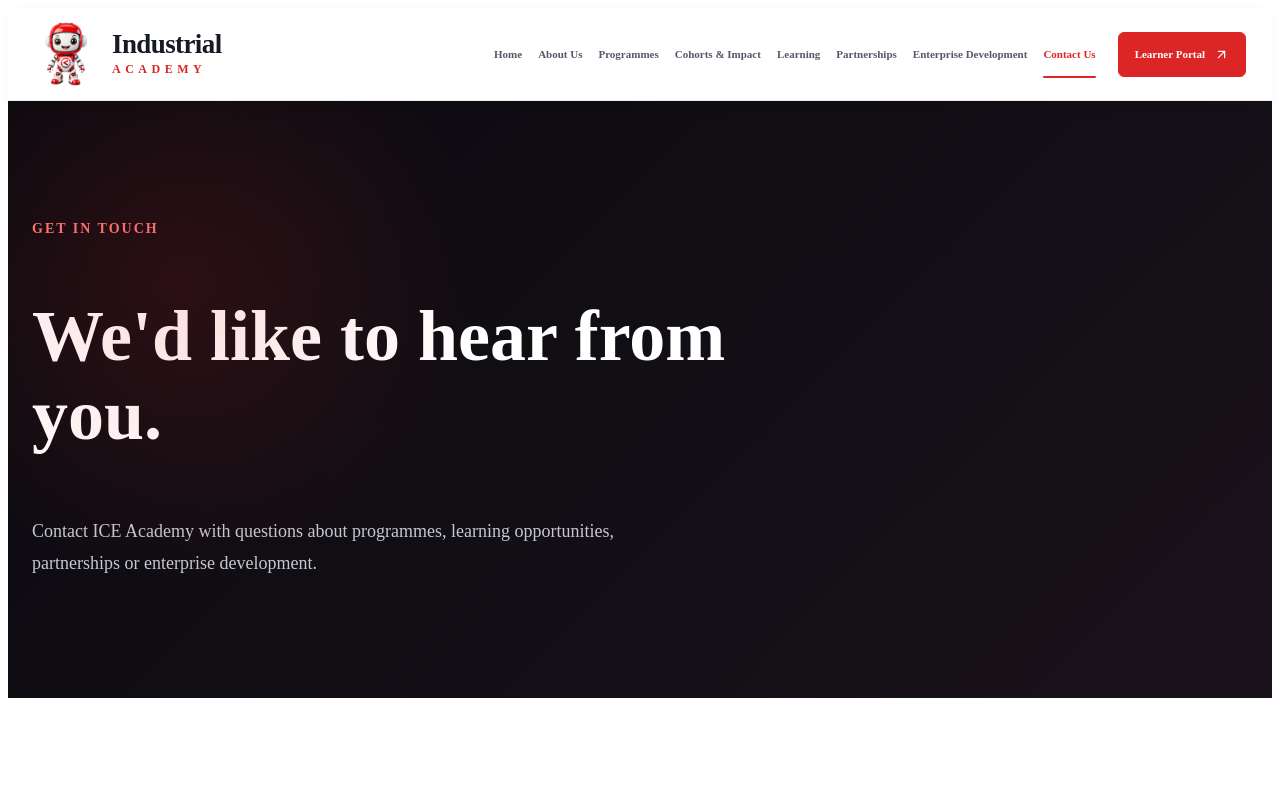
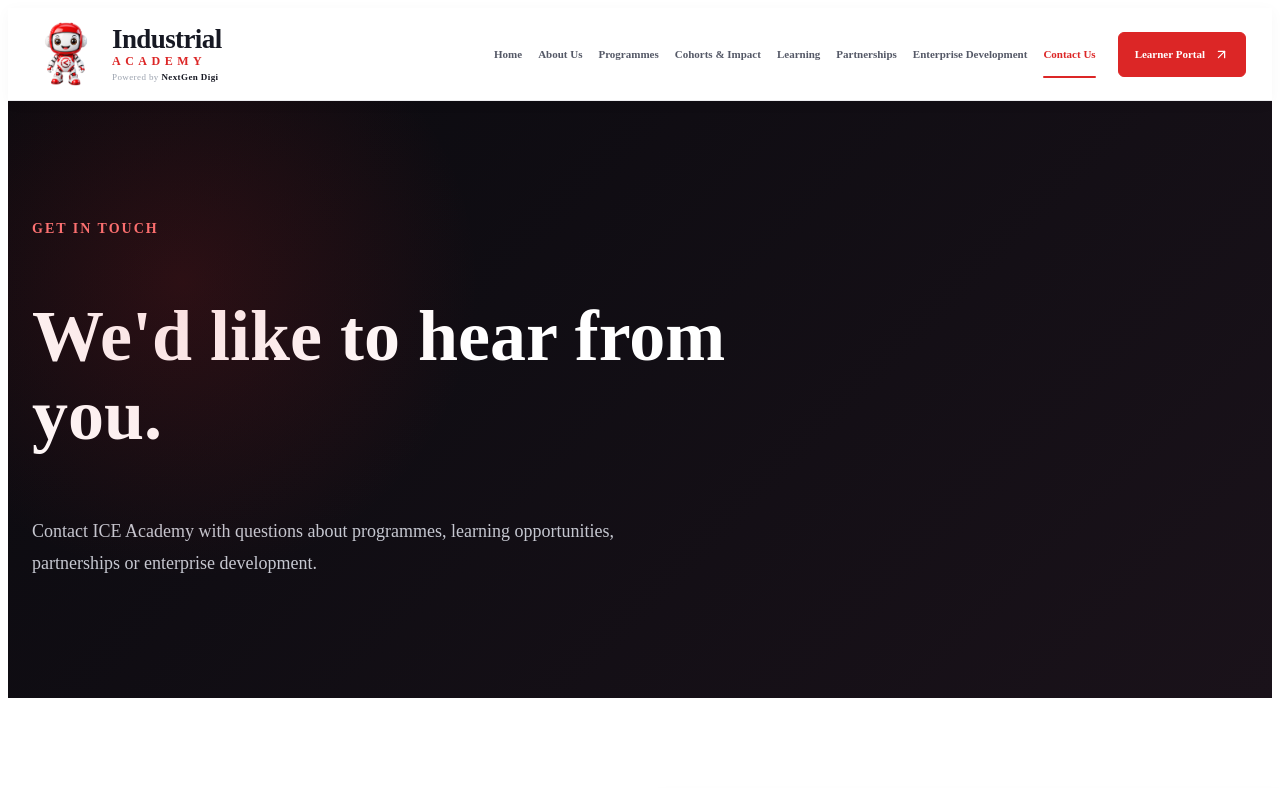
Before and after one commit to Gimsoi-pty-ltd/ICE-ACADEMY, a React (Vite) app in the folder ice-project/: page /ICE-PROJECT/contact in a window 1280 px wide. Shown: the top 788 px of the page. Built offline with nearby package versions, Linux system fonts and the light colour scheme.

Commit message:
feat: add NextGen Digi powered-by branding to navbar

```diff
--- a/ice-project/src/components/layout/Navbar.css
+++ b/ice-project/src/components/layout/Navbar.css
@@ -63,14 +63,27 @@
 
 /* Brand typography */
 
+
 .ice-navbar-brand-name {
   display: flex;
   flex-direction: column;
-  justify-content: center;
-  gap: 3px;
-  line-height: 1.05;
-  white-space: nowrap;
+  align-items: flex-start;
 }
+
+.ice-brand-powered {
+  font-size: 9px;
+  font-weight: 400;
+  color: #9CA3AF;
+  letter-spacing: 0.4px;
+  margin-top: 2px;
+  line-height: 1.2;
+}
+
+.ice-brand-powered strong {
+  color: #171923;
+  font-weight: 600;
+}
+
 
 /* INDUSTRIAL */
 
--- a/ice-project/src/components/layout/Navbar.jsx
+++ b/ice-project/src/components/layout/Navbar.jsx
@@ -63,6 +63,10 @@ export default function Navbar() {
     <span className="ice-brand-bottom">
       <strong>ACADEMY</strong>
     </span>
+
+     <span className="ice-brand-powered">
+    Powered by <strong>NextGen Digi</strong>
+  </span>
   </span>
 </Link>
 
```
